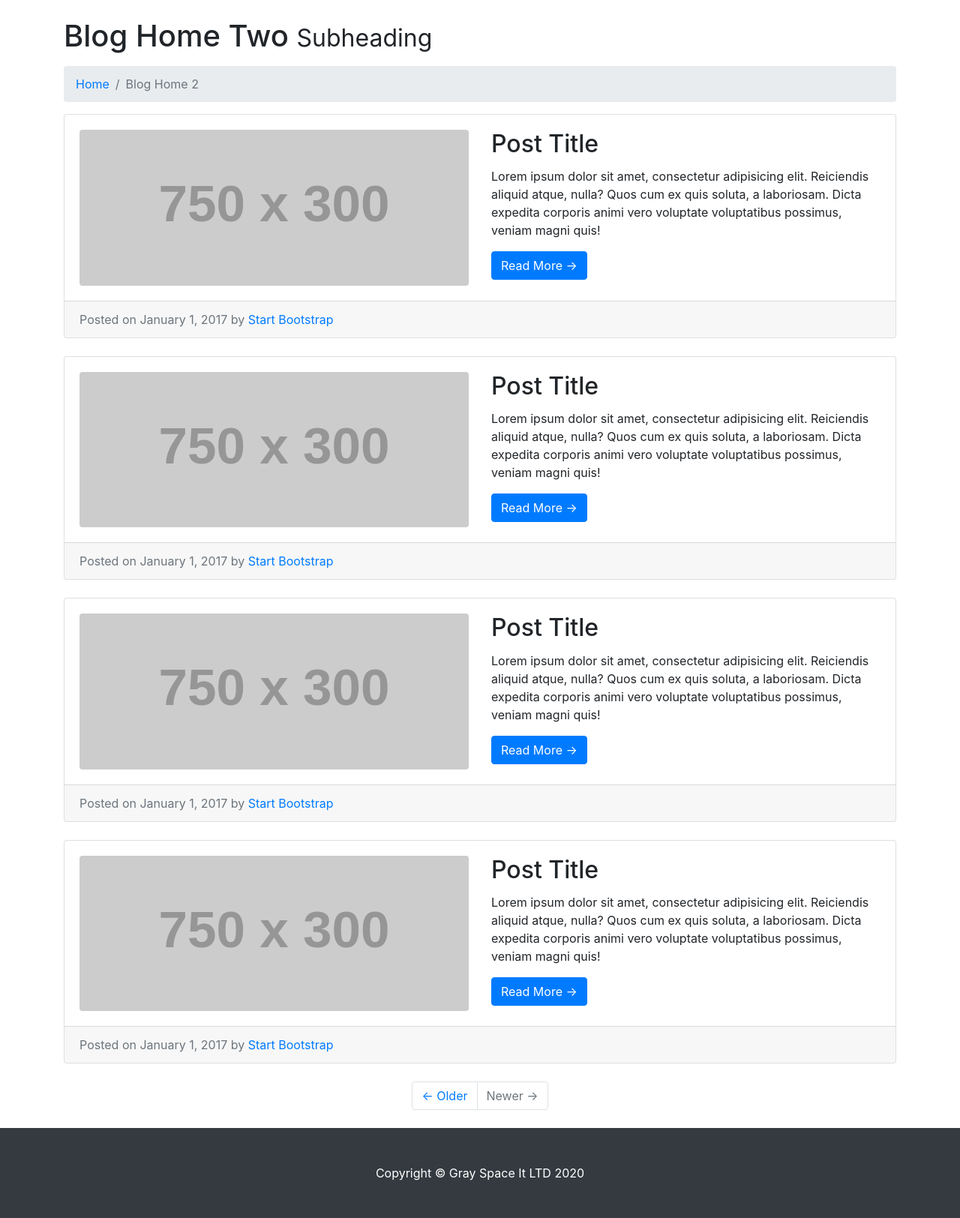
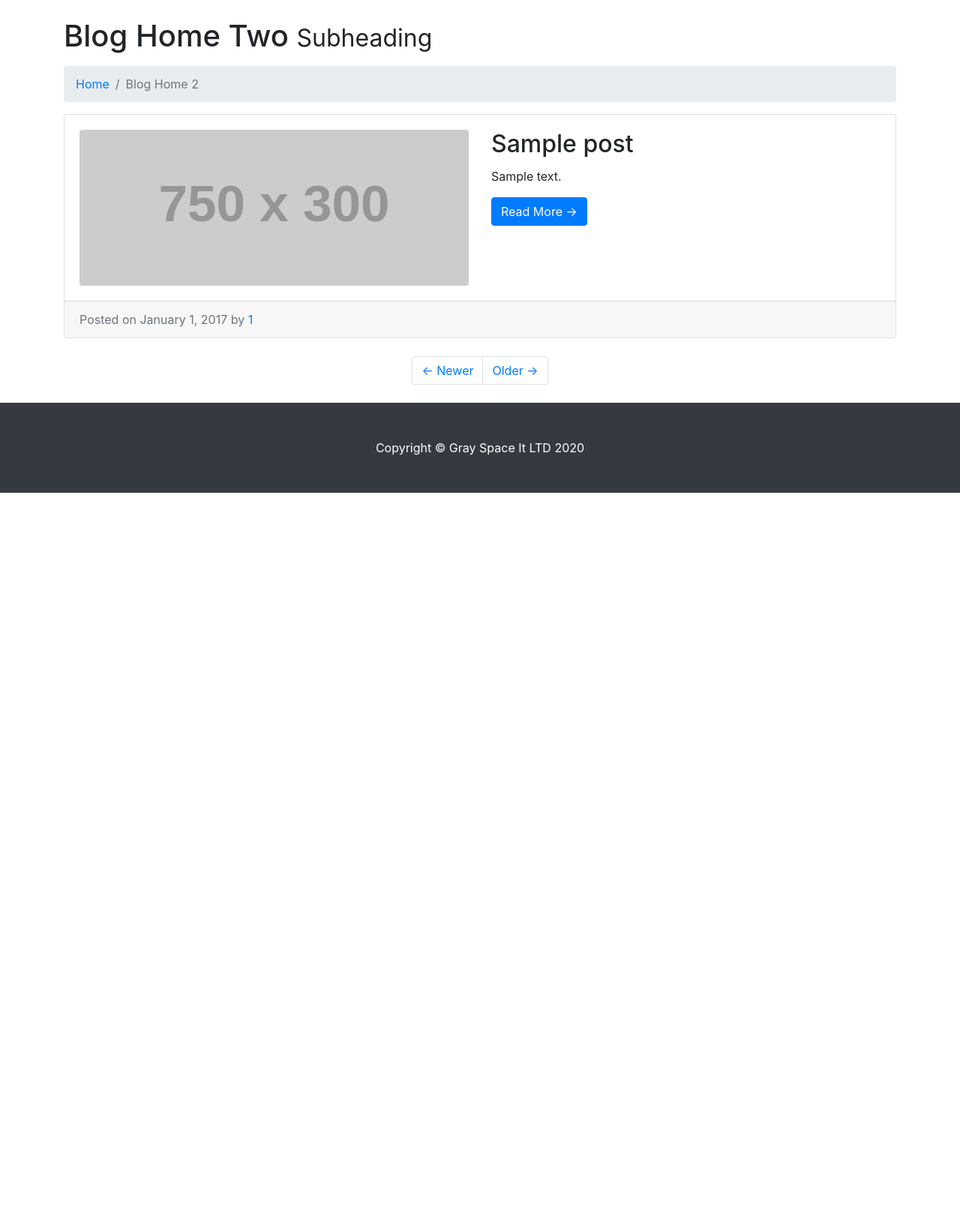
Before and after one commit to nazmul1487/GraySpaceBlog-Django-ReactJS-, a Django app: template templates/blog-listing.html in a window 1280 px wide. Shown: the part 56-1680 px from the top of the page at 75% size. After the commit the page ends 713 px from the top, so only its background shows below. Run offline with Django 3.2, Linux system fonts and the light colour scheme; the template is opened without the code that fills it: most values are stand-ins (such as "Sample title", 1, 10 or a date in 2020); grey boxes labelled with a size stand in for pictures from a placeholder-image service; some libraries are stand-ins or nearby versions.

Commit message:
[CREATE] INTEGRATE THE JSON PLACEHOLDER
Integrate the json placeholder into the application.
  -Gets posts from JSON placeholder.
  -Gets posts details from JSON placeholder.
  -Gets comments from JSON Placeholder.
  -Pagination create for posts pages.
  -Rearrange the pagination button.

Resolves: #3

```diff
--- a/grayspaceit/urls.py
+++ b/grayspaceit/urls.py
@@ -17,11 +17,11 @@ from django.contrib import admin
 from django.urls import path, include
 from django.conf.urls.static import static
 from django.conf import settings
-from posts.views import posts
+from posts.views import PostListView
 
 urlpatterns = [
     path('admin/', admin.site.urls),
     path('auth/', include('authentication.urls')),
     path('posts/', include('posts.urls')),
-    path('', posts),
+    path('', PostListView.as_view(), name='posts'),
 ] + static(settings.STATIC_URL, document_root=settings.STATIC_ROOT)
--- a/posts/urls.py
+++ b/posts/urls.py
@@ -1,7 +1,6 @@
 from django.urls import path
-from posts.views import posts, post_details
+from posts.views import PostDetailView
 
 urlpatterns = [
-    path('', posts),
-    path('<int:post_id>', post_details)
+    path('<int:post_id>/', PostDetailView.as_view(), name='posts-details')
 ]
--- a/templates/base.html
+++ b/templates/base.html
@@ -38,7 +38,7 @@
         <div class="collapse navbar-collapse" id="navbarResponsive">
             <ul class="navbar-nav ml-auto">
                 <li class="nav-item">
-                    <a class="nav-link" href="/posts">Posts</a>
+                    <a class="nav-link" href="/">Posts</a>
                 </li>
                 {% if request.user.is_authenticated %}
                     <li class="nav-item">
@@ -100,6 +100,7 @@
         {% endfor %}
     </script>
 {% endif %}
+
 </body>
 
 </html>
--- a/templates/blog-listing.html
+++ b/templates/blog-listing.html
@@ -11,12 +11,13 @@
 
     <ol class="breadcrumb">
       <li class="breadcrumb-item">
-        <a href="index.html">Home</a>
+        <a href="{% url 'posts' %}"> Home </a>
       </li>
       <li class="breadcrumb-item active">Blog Home 2</li>
     </ol>
 
     <!-- Blog Post -->
+      {% for post in posts %}
         <div class="card mb-4">
           <div class="card-body">
             <div class="row">
@@ -26,94 +27,46 @@
                 </a>
               </div>
               <div class="col-lg-6">
-            <h2 class="card-title">Post Title</h2>
-            <p class="card-text">Lorem ipsum dolor sit amet, consectetur adipisicing elit. Reiciendis aliquid atque, nulla? Quos cum ex quis soluta, a laboriosam. Dicta expedita corporis animi vero voluptate voluptatibus possimus, veniam magni quis!</p>
-            <a href="#" class="btn btn-primary">Read More &rarr;</a>
+                <h2 class="card-title">{{ post.title }}</h2>
+                <p class="card-text">{{ post.body }}</p>
+                <a href="{% url 'posts-details' post.id %}" class="btn btn-primary">Read More &rarr;</a>
               </div>
             </div>
           </div>
           <div class="card-footer text-muted">
             Posted on January 1, 2017 by
-        <a href="#">Start Bootstrap</a>
+            <a href="#">{{ post.userId }}</a>
           </div>
         </div>
-
-    <!-- Blog Post -->
-    <div class="card mb-4">
-      <div class="card-body">
-        <div class="row">
-          <div class="col-lg-6">
-            <a href="#">
-              <img class="img-fluid rounded" src="http://placehold.it/750x300" alt="">
-            </a>
-          </div>
-          <div class="col-lg-6">
-            <h2 class="card-title">Post Title</h2>
-            <p class="card-text">Lorem ipsum dolor sit amet, consectetur adipisicing elit. Reiciendis aliquid atque, nulla? Quos cum ex quis soluta, a laboriosam. Dicta expedita corporis animi vero voluptate voluptatibus possimus, veniam magni quis!</p>
-            <a href="#" class="btn btn-primary">Read More &rarr;</a>
-          </div>
-        </div>
-      </div>
-      <div class="card-footer text-muted">
-        Posted on January 1, 2017 by
-        <a href="#">Start Bootstrap</a>
-      </div>
-    </div>
-
-    <!-- Blog Post -->
-    <div class="card mb-4">
-      <div class="card-body">
-        <div class="row">
-          <div class="col-lg-6">
-            <a href="#">
-              <img class="img-fluid rounded" src="http://placehold.it/750x300" alt="">
-            </a>
-          </div>
-          <div class="col-lg-6">
-            <h2 class="card-title">Post Title</h2>
-            <p class="card-text">Lorem ipsum dolor sit amet, consectetur adipisicing elit. Reiciendis aliquid atque, nulla? Quos cum ex quis soluta, a laboriosam. Dicta expedita corporis animi vero voluptate voluptatibus possimus, veniam magni quis!</p>
-            <a href="#" class="btn btn-primary">Read More &rarr;</a>
-          </div>
-        </div>
-      </div>
-      <div class="card-footer text-muted">
-        Posted on January 1, 2017 by
-        <a href="#">Start Bootstrap</a>
-      </div>
-    </div>
-
-    <!-- Blog Post -->
-    <div class="card mb-4">
-      <div class="card-body">
-        <div class="row">
-          <div class="col-lg-6">
-            <a href="#">
-              <img class="img-fluid rounded" src="http://placehold.it/750x300" alt="">
-            </a>
-          </div>
-          <div class="col-lg-6">
-            <h2 class="card-title">Post Title</h2>
-            <p class="card-text">Lorem ipsum dolor sit amet, consectetur adipisicing elit. Reiciendis aliquid atque, nulla? Quos cum ex quis soluta, a laboriosam. Dicta expedita corporis animi vero voluptate voluptatibus possimus, veniam magni quis!</p>
-            <a href="#" class="btn btn-primary">Read More &rarr;</a>
-          </div>
-        </div>
-      </div>
-      <div class="card-footer text-muted">
-        Posted on January 1, 2017 by
-        <a href="#">Start Bootstrap</a>
-      </div>
-    </div>
+    {% endfor %}
 
     <!-- Pagination -->
     <ul class="pagination justify-content-center mb-4">
-      <li class="page-item">
-        <a class="page-link" href="#">&larr; Older</a>
+            <li class="page-item" id="newer" style="cursor: pointer">
+                <a id="previous" class="page-link">&larr; Newer</a>
             </li>
-      <li class="page-item disabled">
-        <a class="page-link" href="#">Newer &rarr;</a>
+            <li class="page-item" id="older">
+                <a id="next" class="page-link" style="cursor: pointer">Older &rarr;</a>
             </li>
         </ul>
 
   </div>
   <!-- /.container -->
 {% endblock container %}
+
+    <script>
+        var urlParams = new URLSearchParams(window.location.search);
+        urlParams.has('page')? window.pageNumer = parseInt(urlParams.get('page')): window.pageNumer = 1;
+        $(document).ready(function () {
+             window.pageNumer >= 19 ? document.getElementById("older").classList.add("disabled"): ""
+             window.pageNumer >= 1 ? document.getElementById("newer").classList.remove("disabled"): ""
+             window.pageNumer < 20 ? document.getElementById("older").classList.remove("disabled"): ""
+             window.pageNumer === 1 ? document.getElementById("newer").classList.add("disabled"): ""
+            $("#previous").click(function () {
+                window.location.href = '/?page=' + (window.pageNumer - 1);
+            })
+            $("#next").click(function () {
+                window.location.href = '/?page=' + (window.pageNumer + 1);
+            })
+        })
+    </script>
```
Also changed, not shown: posts/views.py (+27 -4 lines), templates/blog-post.html (+10 -43 lines). Lines whose indentation alone changed are shown as unchanged.
